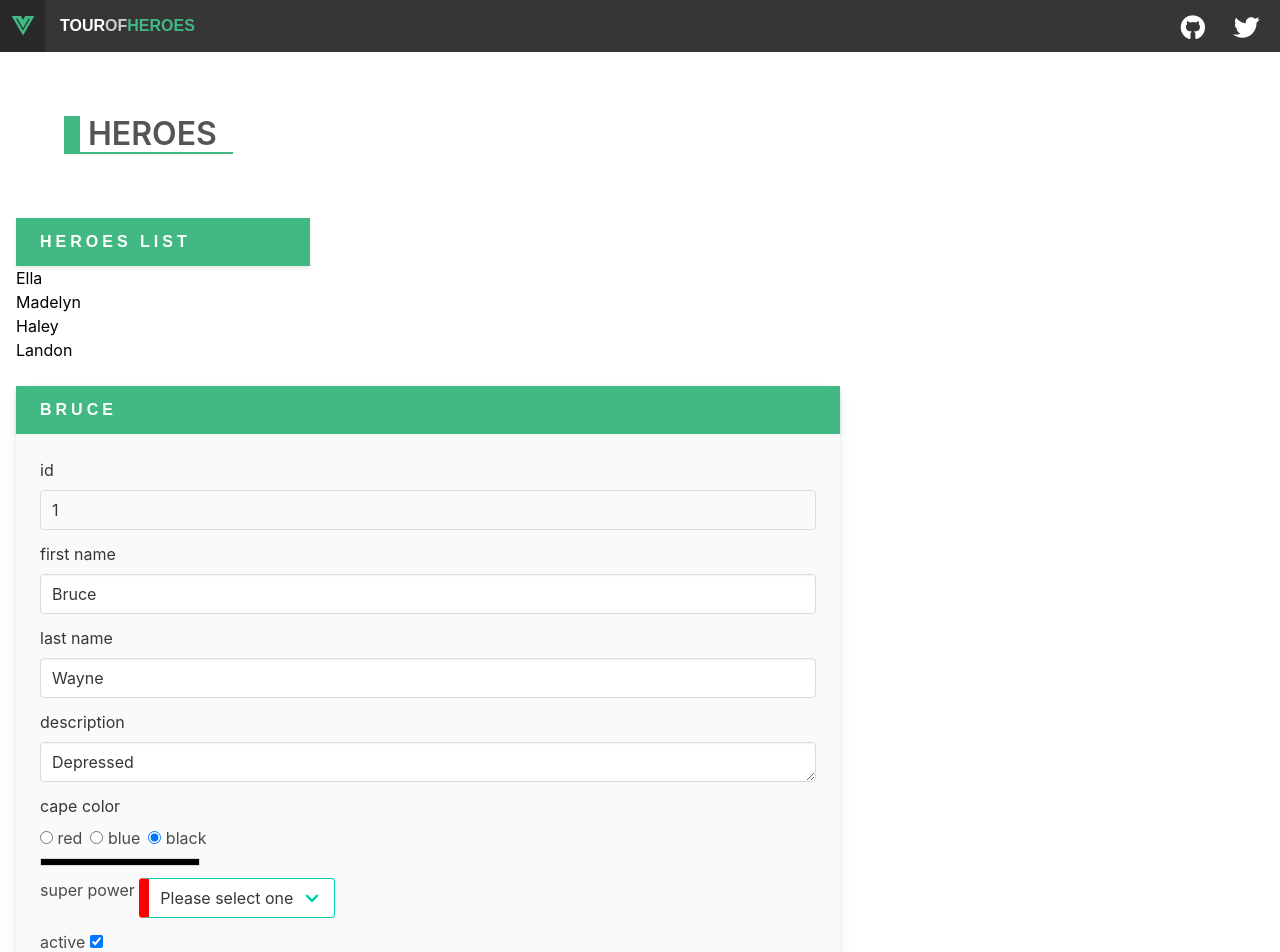
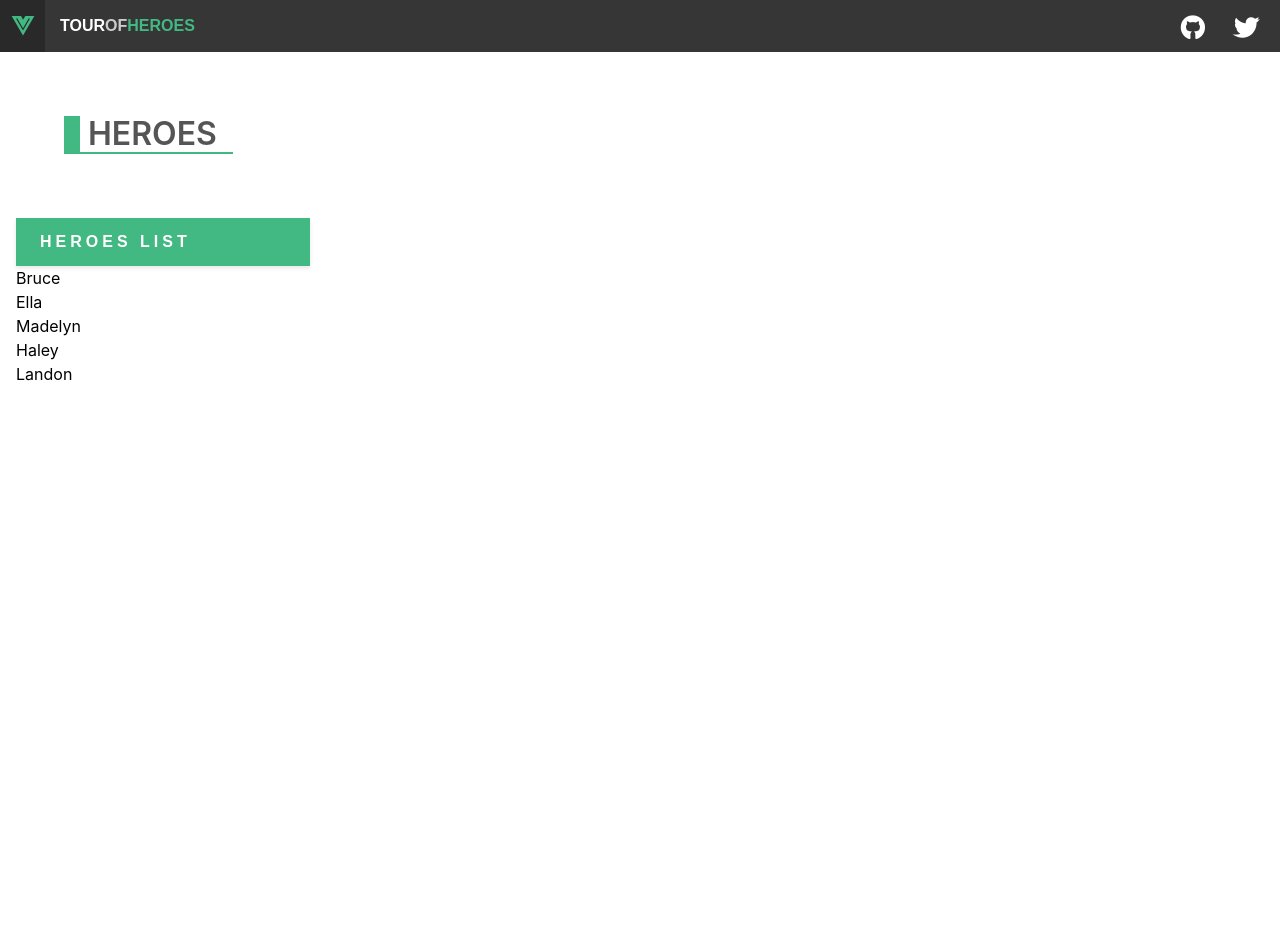
Before and after one commit to albihasani94/vue-playground, a Vue app in the folder vue-heroes/: page / in a window 1280 px wide. Shown: the top 952 px of the page. After the commit the page ends 800 px from the top, so only its background shows below. Built offline with nearby package versions, Linux system fonts and the light colour scheme.

Commit message:
Add selection and condition

```diff
--- a/vue-heroes/src/components/heroes.vue
+++ b/vue-heroes/src/components/heroes.vue
@@ -10,60 +10,79 @@
         </header>
         <ul class="list is-hoverable">
           <li v-for="hero in heroes" :key="hero.id">
-            <a class="list-item">
+            <a
+              class="list-item"
+              @click="selectedHero = hero"
+              :class="{'is-active': selectedHero === hero}"
+            >
               <span>{{ hero.firstName }}</span>
             </a>
           </li>
         </ul>
       </div>
     </div>
-    <div class="columns">
+    <div class="columns" v-if="selectedHero">
       <div class="column is-8">
         <div class="card edit-detail">
           <header class="card-header">
             <!-- Using interpolation -->
-            <p class="card-header-title">{{ hero.firstName }}</p>
-            <!-- same as v-text="hero.firstName" -->
+            <p class="card-header-title">{{ selectedHero.firstName }}</p>
+            <!-- same as v-text="selectedHero.firstName" -->
           </header>
           <div class="card-content">
             <div class="content">
               <div class="field">
                 <label class="label" for="id">id</label>
-                <label class="input" id="id" readonly>{{ hero.id }}</label>
+                <label class="input" id="id" readonly>{{ selectedHero.id }}</label>
               </div>
               <div class="field">
                 <label class="label" for="firstName">first name</label>
-                <input class="input" id="firstName" v-model="hero.firstName"/>
+                <input class="input" id="firstName" v-model="selectedHero.firstName" />
               </div>
               <div class="field">
                 <label class="label" for="lastName">last name</label>
-                <input class="input" id="lastName" v-model="hero.lastName" />
+                <input class="input" id="lastName" v-model="selectedHero.lastName" />
               </div>
               <div class="field">
                 <label class="label" for="description">description</label>
-                <textarea class="input" id="description" type="text" v-model="hero.description" />
+                <textarea
+                  class="input"
+                  id="description"
+                  type="text"
+                  v-model="selectedHero.description"
+                />
               </div>
               <div class="field">
                 <label class="label">cape color</label>
                 <label class="radio" for="color-red">
-                  <input type="radio" id="color-red" value="red" v-model="hero.capeColor" />
+                  <input type="radio" id="color-red" value="red" v-model="selectedHero.capeColor" />
                   red
                 </label>
                 <label class="radio" for="color-blue">
-                  <input type="radio" id="color-blue" value="blue" v-model="hero.capeColor" />
+                  <input type="radio" id="color-blue" value="blue" v-model="selectedHero.capeColor" />
                   blue
                 </label>
                 <label class="radio" for="color-black">
-                  <input type="radio" id="color-black" value="black" v-model="hero.capeColor" />
+                  <input
+                    type="radio"
+                    id="color-black"
+                    value="black"
+                    v-model="selectedHero.capeColor"
+                  />
                   black
                 </label>
-                <div class="color-line" :style="{ 'background-color': hero.capeColor }"></div>
+                <div class="color-line" :style="{ 'background-color': selectedHero.capeColor }"></div>
               </div>
               <div class="field">
                 <label for="power">
                   super power
                   <div class="select is-primary">
-                    <select id="power" v-model="hero.power" @keyup.esc="clearPower" :class="{ invalid: !hero.power }">
+                    <select
+                      id="power"
+                      v-model="selectedHero.power"
+                      @keyup.esc="clearPower"
+                      :class="{ invalid: !selectedHero.power }"
+                    >
                       <option disabled value>Please select one</option>
                       <option>Speed</option>
                       <option>Flight</option>
@@ -76,7 +95,12 @@
               <div class="field">
                 <label class="checkbox" for="active">
                   active
-                  <input type="checkbox" class="is-primary" id="active" v-model="hero.active"/>
+                  <input
+                    type="checkbox"
+                    class="is-primary"
+                    id="active"
+                    v-model="selectedHero.active"
+                  />
                 </label>
               </div>
             </div>
@@ -94,7 +118,9 @@
             </button>
           </footer>
         </div>
-        <div class="notification is-info"><pre>{{ message }}</pre></div>
+        <div class="notification is-info">
+          <pre>{{ message }}</pre>
+        </div>
       </div>
     </div>
   </div>
@@ -105,7 +131,9 @@ export default {
   name: 'Heroes',
   data() {
     return {
-      hero: {
+      selectedHero: undefined,
+      heroes: [
+        {
           id: 1,
           firstName: 'Bruce',
           lastName: 'Wayne',
@@ -114,7 +142,6 @@ export default {
           power: '',
           active: true,
         },
-      heroes: [
         {
           id: 10,
           firstName: 'Ella',
@@ -148,10 +175,10 @@ export default {
       this.message = '';
     },
     saveHero() {
-      this.message = JSON.stringify(this.hero, null, '\n');
+      this.message = JSON.stringify(this.selectedHero, null, '\n');
     },
     clearPower() {
-      this.hero.power = '';
+      this.selectedHero.power = '';
     },
   },
 };
```
Lines whose indentation alone changed are shown as unchanged.
